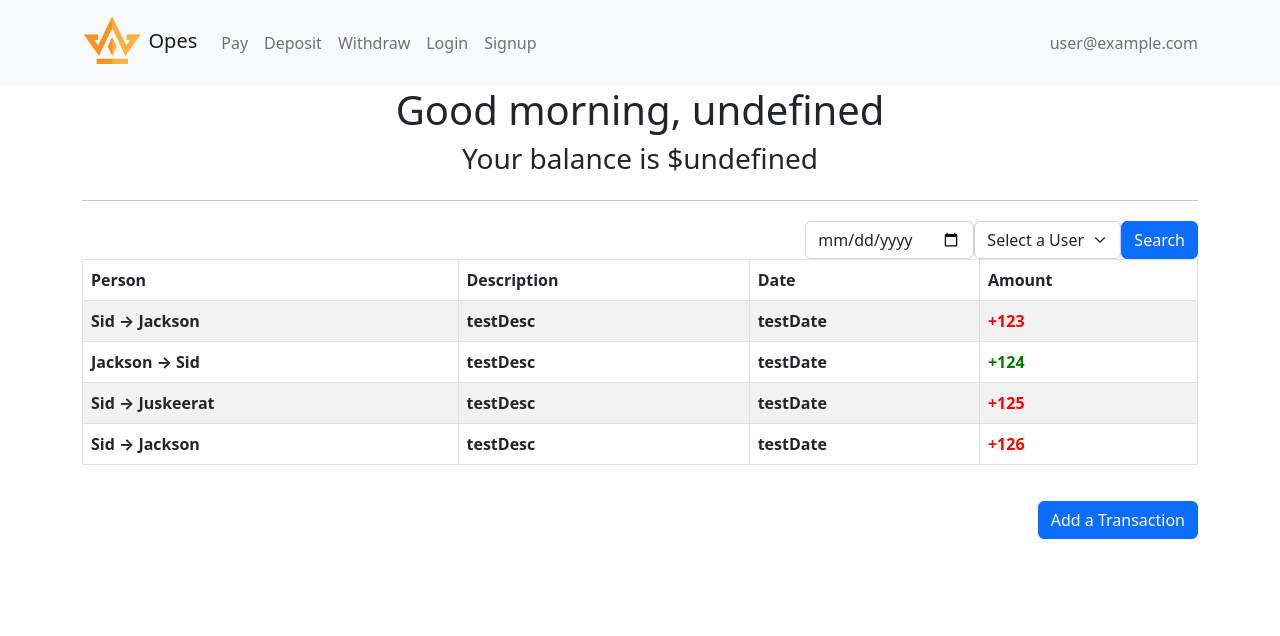
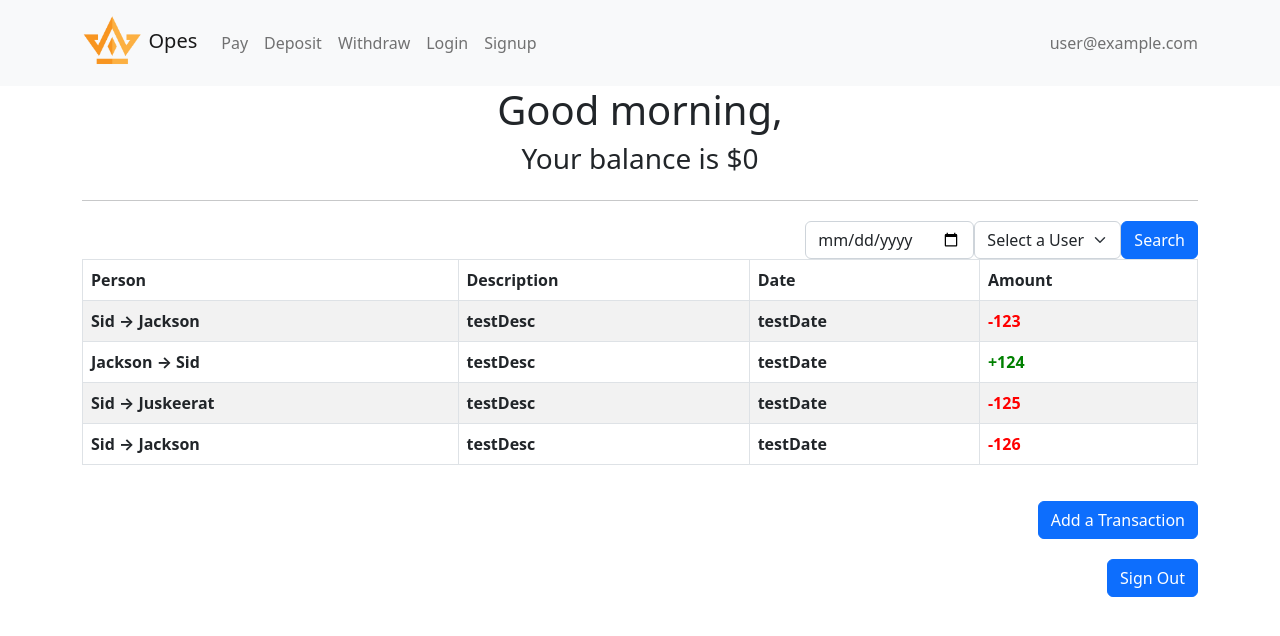
Before and after one commit to sidkhillon/CS35LBankProject, a React (Create React App) app in the folder bank/: page / in a window 1280 px wide. Shown: the top 636 px of the page. Built offline with nearby package versions, Linux system fonts and the light colour scheme; no server answers; the database is empty; sample sign-in values are in the browser's storage.

Commit message:
Displayed balance, added auth redirect

```diff
--- a/bank/src/LoginForm.js
+++ b/bank/src/LoginForm.js
@@ -4,6 +4,7 @@ import { Alert } from "react-bootstrap";
 import React from "react"
 
 import AuthSignin from "./backend/authentication/AuthSignin";
+import { getCurrentEmail } from "./backend/currentUser";
 
 
 class LoginForm extends React.Component {
@@ -27,6 +28,7 @@ class LoginForm extends React.Component {
     this.setState({loading: false});
     if (err == null) {
       this.setState({error: 'Success!'});
+      console.log(getCurrentEmail());
       await this.timeout(1000);
       window.location = '/';
     }
--- a/bank/src/Main.js
+++ b/bank/src/Main.js
@@ -1,4 +1,7 @@
 import React, { Component } from 'react'
+import { auth } from "./backend/firebase";
+import { db } from "./backend/firebase"
+import { doc, getDoc } from "firebase/firestore";
 import Transactions from "./Transactions"
 import Form from 'react-bootstrap/Form';
 import Button from 'react-bootstrap/Button';
@@ -8,37 +11,58 @@ import Col from 'react-bootstrap/Col'
 import AddTransaction from './AddTransaction';
 import { getCurrentBalance, getCurrentUID, getCurrentEmail } from './backend/currentUser';
 import { getAllTransactions } from './backend/getTransactions';
+import { onAuthStateChanged, signOut } from "firebase/auth";
+
 
 export default class Main extends Component {
   constructor(props) {
     super(props);
     this.state = {
-      modalVisible: false
+      modalVisible: false,
+      email: "",
+      balance: 0,
     };
   }
 
+  /*
   async getUserInfo () { // TODO: Methods inside are not fetching properly
-    let email = await getCurrentEmail();
-    let balance = await getCurrentBalance();
-    let uid = await getCurrentUID();
-    // let trans = await getAllTransactions(uid);
-    let trans = 0; // TODO: Fetch transactions
-    const res = [email, balance, trans]
-    return res;
+    const balance = await getCurrentBalance();
+    const email = getCurrentEmail();
+    const currUID = getCurrentUID();
+    this.setState({email: email, balance: balance});
+  }
+  */
+  componentDidMount() {
+    onAuthStateChanged(auth, async (user) => {
+      if (user) { // User is signed in
+        const userData = await getDoc(doc(db, "users", user.uid));
+        console.log("New user real");
+        const bal = userData.data().balance;
+        const email = user.email;
+        const currUID = user.uid;
+        this.setState({email: email, balance: bal});
+      } else {
+        window.location = '/loginform';
+      }
+    });
   }
 
   render() {
+    console.log(getCurrentUID());
     const test = { // TODO: Populate transaction data
-      12319083: { 'date': 'testDate', 'description': 'testDesc', 'sender': 'Sid', 'recipient': 'Jackson', 'amount': 123 },
-      12319084: { 'date': 'testDate', 'description': 'testDesc', 'sender': 'Jackson', 'recipient': 'Sid', 'amount': 124 },
-      12319085: { 'date': 'testDate', 'description': 'testDesc', 'sender': 'Sid', 'recipient': 'Juskeerat', 'amount': 125 },
-      12319086: { 'date': 'testDate', 'description': 'testDesc', 'sender': 'Sid', 'recipient': 'Jackson', 'amount': 126 }
+      12319083: { date: 'testDate', description: 'testDesc', sender: 'Sid', recipient: 'Jackson', amount: 123 },
+      12319084: { date: 'testDate', description: 'testDesc', sender: 'Jackson', recipient: 'Sid', amount: 124 },
+      12319085: { date: 'testDate', description: 'testDesc', sender: 'Sid', recipient: 'Juskeerat', amount: 125 },
+      12319086: { date: 'testDate', description: 'testDesc', sender: 'Sid', recipient: 'Jackson', amount: 126 }
     }
+    //this.getUserInfo();
+    /*
     var userInfo = new Array();
     this.getUserInfo().then((res) => userInfo = res);
     const user = userInfo[0];
     const bal = userInfo[1];
     const transactions = userInfo[2];
+*/
     // const bal = 124.23
 
     const setModalVisibility = (val) => this.setState({modalVisible: val});
@@ -49,10 +73,10 @@ export default class Main extends Component {
           <Row>
             <Col>
               <div style={{display: 'flex', justifyContent: "center"}}>
-                <h1>{(currentHrs < 12 ? "Good morning, " : currentHrs < 17 ? "Good afternoon, " : "Good evening, ") + user}</h1>
+                <h1>{(currentHrs < 12 ? "Good morning, " : currentHrs < 17 ? "Good afternoon, " : "Good evening, ") + this.state.email}</h1>
               </div>
               <div style={{display: 'flex', justifyContent: "center"}}>
-                <h3>{"Your balance is $" + bal}</h3>
+                <h3>{"Your balance is $" + this.state.balance}</h3>
               </div>
             </Col>
           </Row>
@@ -78,6 +102,12 @@ export default class Main extends Component {
               <Button onClick={() => setModalVisibility(true)}>Add a Transaction</Button>
             </Col>
           </Row>
+          <Row style={{ marginTop: "20px" }}>
+            <Col></Col>
+            <Col xs="auto" >
+              <Button onClick={() => signOut(auth).then(() => {window.location = "/loginform"})}>Sign Out</Button>
+            </Col>
+          </Row>
         </Container>
         <AddTransaction show={this.state.modalVisible} hide ={() => setModalVisibility(false)}></AddTransaction>
       </div>
--- a/bank/src/Transactions.js
+++ b/bank/src/Transactions.js
@@ -2,7 +2,7 @@ import React from 'react'
 import Table from 'react-bootstrap/Table'
 
 function Transactions(props) {
-    const user = "Sid"
+    const currUser = "Sid"
     return (
         <Table striped bordered responsive>
             <thead>
@@ -21,7 +21,7 @@ function Transactions(props) {
                             <th>{props.data[key]["sender"] + " → " + props.data[key]["recipient"]}</th>
                             <th>{props.data[key]["description"]}</th>
                             <th>{props.data[key]["date"]}</th>
-                            <th style={{color: props.data[key]["sender"] === user ? 'red' : 'green'}} >{"sender" in props.data[key] ? "+" +  props.data[key]["amount"] : "-" + props.data[key]["amount"]}</th>
+                            <th style={{color: props.data[key]["sender"] === currUser ? 'red' : 'green'}} >{props.data[key]["recipient"] === currUser? "+" +  props.data[key]["amount"] : "-" + props.data[key]["amount"]}</th>
                         </tr>
                     )
                 })}
--- a/bank/src/backend/currentUser.js
+++ b/bank/src/backend/currentUser.js
@@ -3,14 +3,14 @@ import { onAuthStateChanged } from "firebase/auth";
 import { db } from "./firebase"
 import { doc, getDoc } from "firebase/firestore";
 
-let currUser = null;
+let currUser = auth.currentUser;
 let userData = null;
 
 onAuthStateChanged(auth, async (user) => {
-  if (user) { // User is signed in
-    currUser = user;
-    userData = await getDoc(doc(db, "users", user.uid));
-  }
+    if (user) { // User is signed in
+        currUser = user;
+        userData = await getDoc(doc(db, "users", user.uid));
+    }
 });
 
 
```
Also changed, not shown: 1 other file (tests, documents, lock files or other folders).
